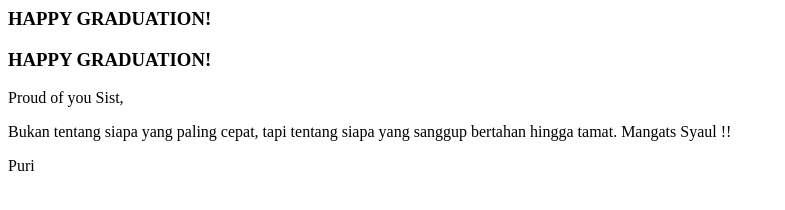
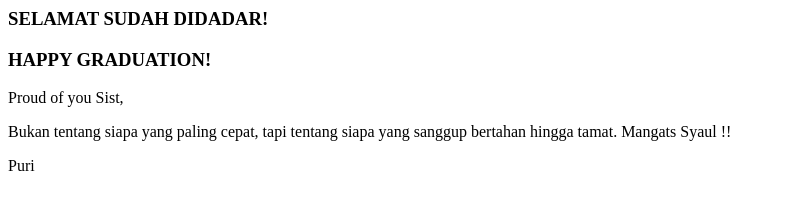
Before and after one commit to aspurirahmadhani/graduation, a plain HTML site: page index.html in a window 1280 px wide. Shown: the whole page, without its empty margins (0-785 px from the left). Drawn offline with Linux system fonts and the light colour scheme.

Commit message:
Update index.html

```diff
--- a/index.html
+++ b/index.html
@@ -1,5 +1,5 @@
 <div class="birthdayCard">
-<div class="cardFront"><h3 class="happy">HAPPY GRADUATION!</h3>
+<div class="cardFront"><h3 class="happy">SELAMAT SUDAH DIDADAR!</h3>
 <div class="balloons">
   <div class="balloonOne"></div>
   <div class="balloonTwo"></div>
```
